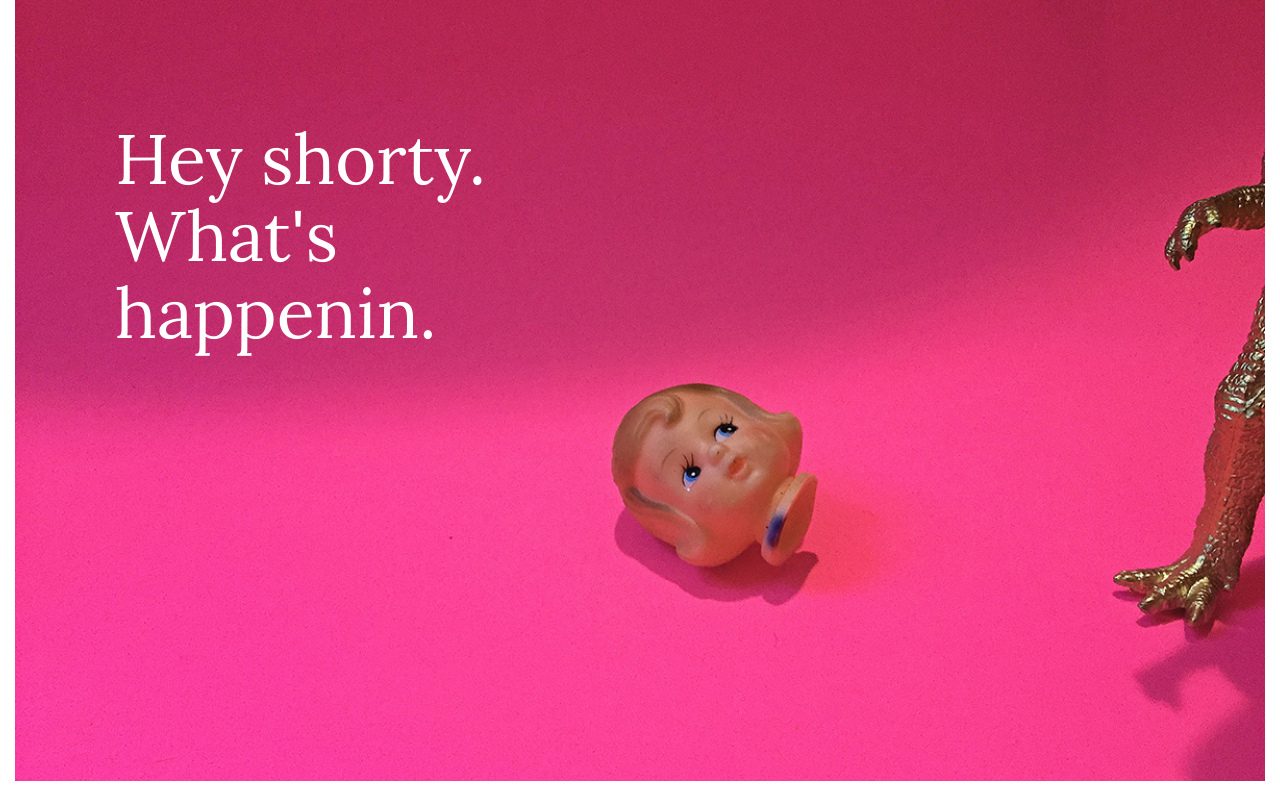
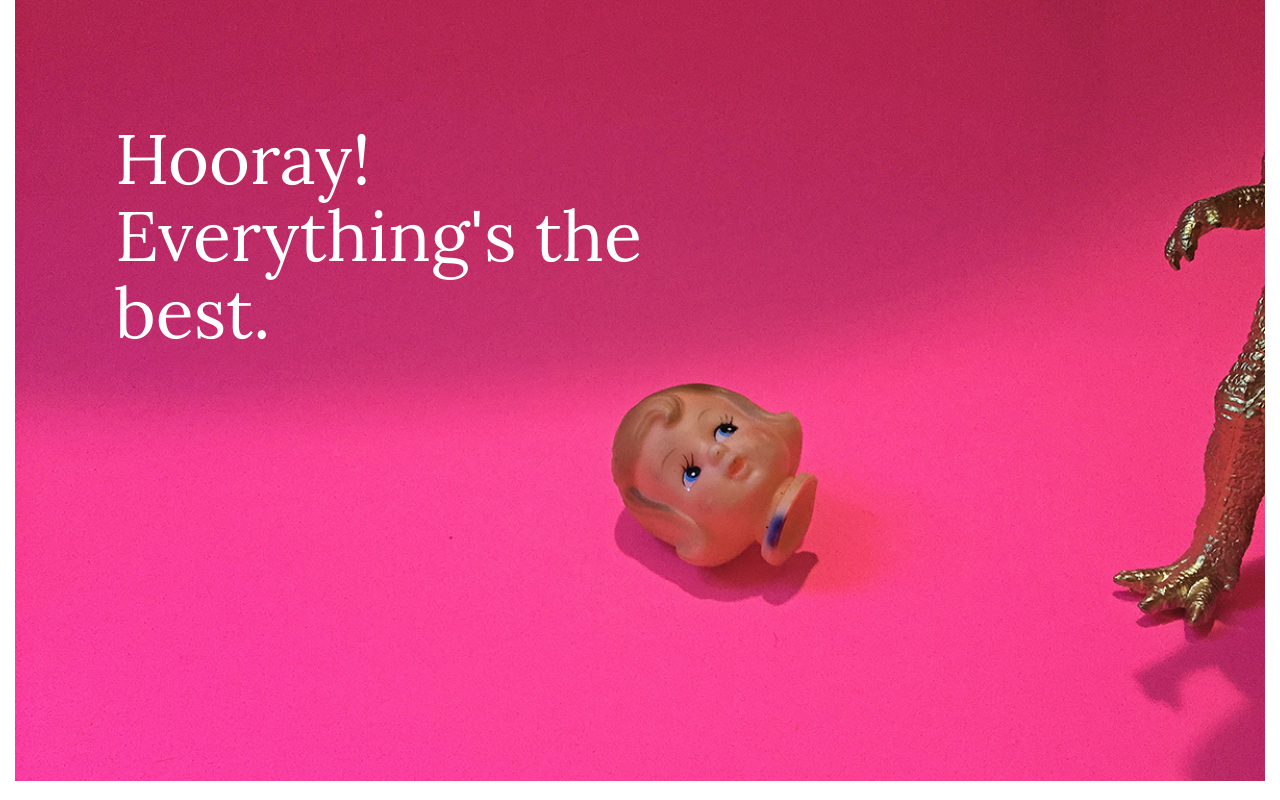
Before and after one commit to huetingj/huetingj.github.io, a plain HTML site: page index.html in a window 1280 px wide. Shown: the top 800 px of the page. Drawn offline with nearby package versions, Linux system fonts and the light colour scheme; no server answers.

Commit message:
final project cleanup

```diff
--- a/css/style.css
+++ b/css/style.css
@@ -29,7 +29,6 @@ h2 {
 .background_image {
   width:100%;
   position:relative;
-
   }
 
 #mindful {
@@ -81,8 +80,12 @@ a.feedLink {
   color: #020D38;
   }
 
+a.feedLink:hover {
+  color: #0D3CBD;
+  text-decoration: none;
+  }
 
-a.feedLink:hover {
+a.feedLink:visited {
   color: #0D3CBD;
   text-decoration: none;
   }
@@ -142,7 +145,6 @@ hr {
     top:0;
     font-size: 4em;
     }
-
 
   .background_image {
     width:100%;
--- a/js/index.js
+++ b/js/index.js
@@ -1,5 +1,9 @@
 
 $(document).ready(function() {
+
+/*
+FORM
+*/
 
 	// Submitting an intention
 	$('#new_intention').on('submit', addNewItem);
@@ -19,6 +23,10 @@ $(document).ready(function() {
 
 	}
 
+/*
+QUOTES
+*/
+
 	// Storing the quotes in an array
 	var quote = new Array();
 	quote[0] = '"Without change there is no innovation, creativity, or incentive for improvement. Those who initiate change will have a better opportunity to manage the change that is inevitable." - William Pollard';
@@ -36,13 +44,17 @@ $(document).ready(function() {
 	var randomQuote = Math.floor(Math.random()*quote.length);
 	$('.quote_text').html(quote[randomQuote]);
 
+/*
+GREETINGS
+*/
+
 	// Storing the greetings in an array
 	var greeting = new Array();
-	greeting[0] = "Hey shorty. What's happenin.";
+	greeting[0] = "Hooray! Everything's the best.";
 	greeting[1] = "Ugh morning ughhhhh coffeeeee neeeedd";
 	greeting[2] = "Good morning, sunshine.";
 	greeting[3] = "What's cookin' good lookin'";
-	greeting[4] = "Aw. Hell. Naw.";
+	greeting[4] = "I can haz more sleep?";
 	greeting[5] = "Oh, you look so fresh and so fly.";
 	greeting[6] = "So morning! So awake! Such ideas!";
 
@@ -50,11 +62,15 @@ $(document).ready(function() {
 	var randomGreeting = Math.floor(Math.random()*greeting.length);
 	$('.greeting').html(greeting[randomGreeting]);
 
+/*
+MINDFULNESS
+*/
+
 	// Storing the mindfulness exercises in an array
 	var mindfulness = new Array();
-	mindfulness[0] = "Picture a word that describes how you want to feel or who you want to be. Take a breath. Picture that word getting bigger and closer to you. Take a breath. Picture that word spreading over your body. Be that word. Go.";
+	mindfulness[0] = "Picture a word that describes how you want to feel or who you want to be. Take a breath. Picture that word getting bigger and closer to you. Take a breath. Picture that word spreading over your body. Be that word. Go. Do it.";
 	mindfulness[1] = "Focus on an object nearby for a minute or two. Literally do nothing but look at it. Imagine you're seeing it for the first time, so really explore it. Think about its purpose, past, etc. See it differently than you perhaps do on any other day.";
-	mindfulness[2] = "Think about a simple part of every day, such as typing on your computer. When you're doing this, stop for minute and observe what the sounds are, how it feels, where you are, what the purpose of it is, etc. Be mindful of this activity throughout the day.";
+	mindfulness[2] = "Think about a simple part of every day, such as typing on your computer. When you're doing this, stop for a minute and observe what the sounds are, how it feels, where you are, what the purpose of it is, etc. Be mindful of this activity throughout the day.";
 	mindfulness[3] = "Open Spotify and play a song you've never heard before. Close your eyes. Listen closely to all the sounds and ignore your own judgements.";
 	mindfulness[4] = "Pay attention to the details of an everyday activity. Don't rush through it. Try to see this familiar task in a new way.";
 	mindfulness[5] = "Write down five things in your day that usually go unappreciated. They can be objects, people, whatever. Think about how they came to be, what life would be like without them, their details, etc. Appreciate them throughout the day.";
@@ -62,6 +78,10 @@ $(document).ready(function() {
 	// Randomly present the mindfulness exercises
 	var randomMindfulness = Math.floor(Math.random()*mindfulness.length);
 	$('.mindful_text').html(mindfulness[randomMindfulness]);
+
+/*
+IMAGES
+*/
 
 	// Storing the background images in an array
 	var backgroundImage = new Array();
@@ -76,6 +96,9 @@ $(document).ready(function() {
 	var randomBackgroundImage = Math.floor(Math.random()*backgroundImage.length);
 	$('.background_image').attr('src', backgroundImage[randomBackgroundImage]);
 
+/*
+RSS 1
+*/
 
 	// Look at the first item of Wired's design xml file
 	$.get('http://www.wired.com/category/design/feed/', function (data) {
@@ -89,7 +112,9 @@ $(document).ready(function() {
 		$(".wiredLinkOne").attr("href", hrefWiredOne + (firstItemWiredOne.find("link").text()));
     });
 
-
+/*
+RSS 2
+*/
 
 	// Look at the first item of Wired's gear xml file
 		$.get('http://www.wired.com/category/gear/feed/', function (data) {
@@ -103,7 +128,9 @@ $(document).ready(function() {
 		$(".wiredLinkTwo").attr("href", hrefWiredTwo + (firstItemWiredTwo.find("link").text()));
     });
 
-
+/*
+RSS 3
+*/
 
 		// Look at the first item of Wired's photo xml file
 	$.get('http://www.wired.com/category/photo/feed/', function (data) {
@@ -117,11 +144,14 @@ $(document).ready(function() {
 		$(".wiredLinkThree").attr("href", hrefWiredThree + (firstItemWiredThree.find("link").text()));
     });
 
+/*
+DEEDS
+*/
 
 	// Storing the deeds in an array
 	var deed = new Array();
-	deed[0] = "be patient and kind to yourself.";
-	deed[1] = "TREAT YO SELF.";
+	deed[0] = "say good morning to someone.";
+	deed[1] = "transfer money to your savings account.";
 	deed[2] = "get some fresh air and go for a walk.";
 	deed[3] = "get away from your desk during lunch.";
 	deed[4] = "post a thank you note on the Intranet.";
@@ -134,31 +164,22 @@ $(document).ready(function() {
 	deed[12] = "send a friend a message about a childhood memory.";
 	deed[13] = "reward yourself.";
 	deed[14] = "hide money in the pocket of a coat.";
-	deed[15] = "stretch your body.";
+	deed[15] = "drink eight glasses of water.";
 	deed[16] = "write down everything on your mind. Take a step back so you can take a fresh look.";
 	deed[17] = "send a note to the management team about something they are doing well.";
-	deed[18] = "give people the benefit of the doubt.";
+	deed[18] = "push the boundaries.";
 	deed[19] = "compliment a coworker.";
-	deed[20] = "write a note to your future self.";
-	deed[21] = "get some exercise.";
-	deed[22] = "go to bed before 10:30pm.";
-	deed[23] = "do your work efficiently. Leave work on time.";
-	deed[24] = "be on time all day today.";
-	deed[25] = "drink eight glasses of water.";
-	deed[26] = "encourage somebody.";
-	deed[27] = "listen and pay attention completely.";
-	deed[28] = "transfer money to your savings account.";
-	deed[29] = "be honest. Speak up.";
-	deed[30] = "commit to getting a task done.";
-	deed[31] = "push the boundaries.";
-	deed[32] = "say good morning to someone.";
-	deed[33] = "take three deep breaths when you feel frustrated.";
-	deed[34] = "listen to a podcast.";
+	deed[20] = "go to bed before 10:30pm.";
+	deed[21] = "do your work efficiently. Leave work on time.";
+	deed[22] = "be on time all day today.";
 
 	// Randomly present the deeds
 	var randomDeed = Math.floor(Math.random()*deed.length);
 	$('.deed_text').html(deed[randomDeed]);
 
+/*
+SCROLL FADE
+*/
 
     // On scroll
     $(window).scroll( function() {
```
Also changed, not shown: index.html (+0 -1 lines). Lines whose indentation alone changed are shown as unchanged.
